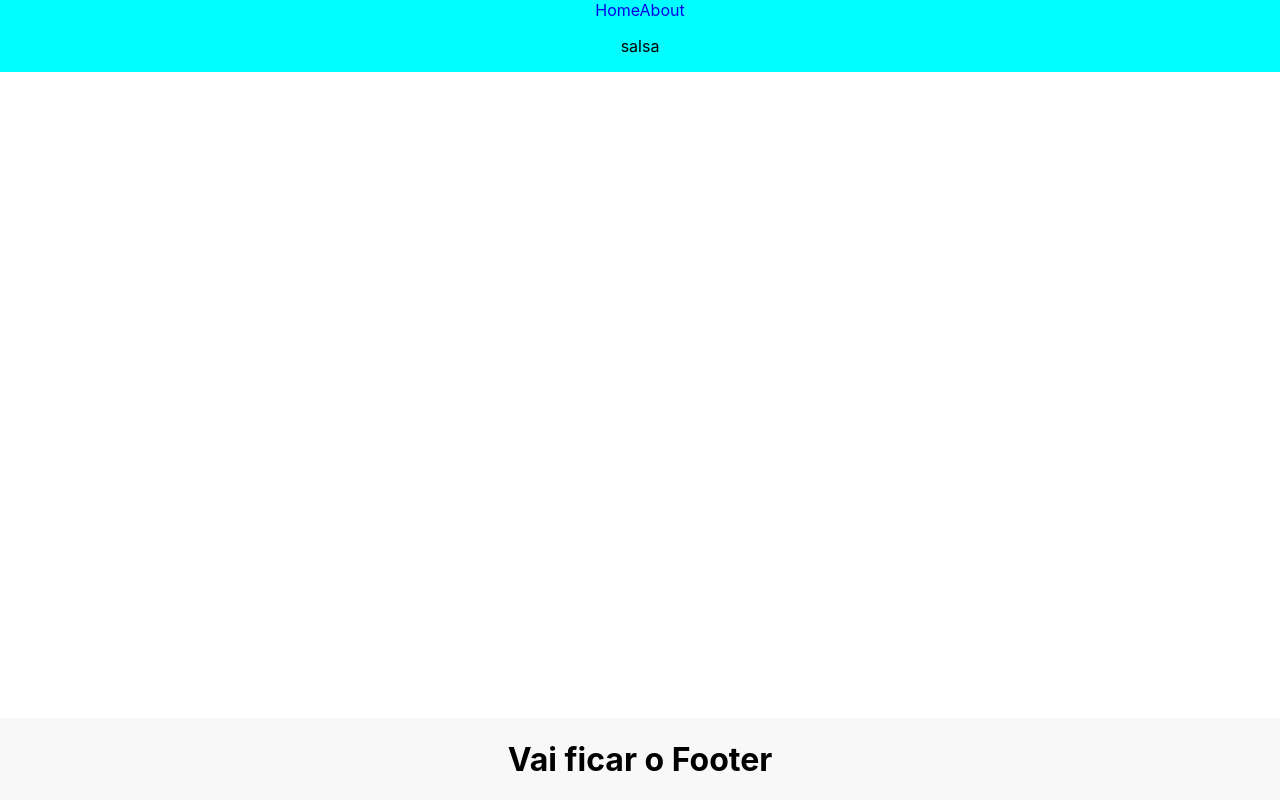
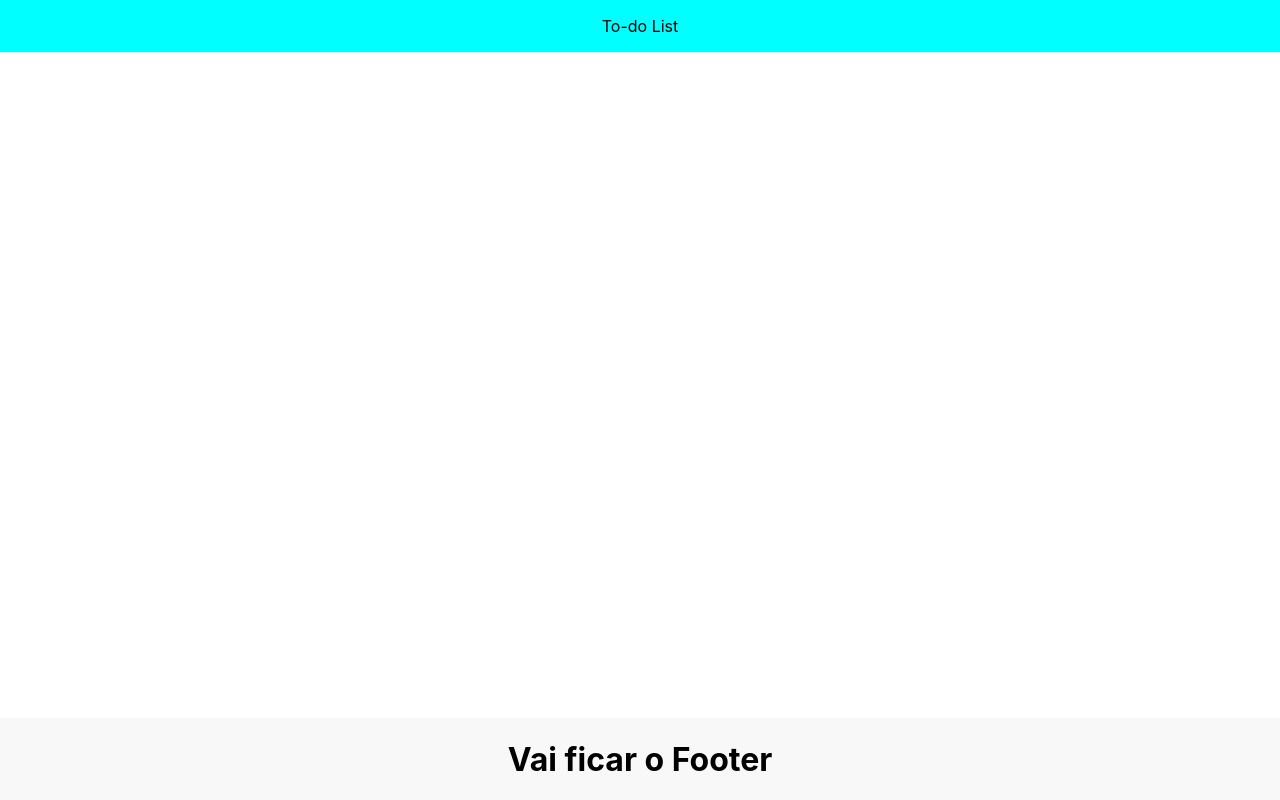
Before and after one commit to Leonardo-ST/desafio-v, a React (Create React App) app: page /about in a window 1280 px wide. Built offline with nearby package versions, Linux system fonts and the light colour scheme.

Commit message:
ta estrutulado

```diff
--- a/src/App.js
+++ b/src/App.js
@@ -1,5 +1,8 @@
+import { BrowserRouter as Router, Routes, Route} from "react-router-dom";
 import './css/App.css';
 import './css/index.css'
+import Home from "./components/pages/Home";
+//import About from "./components/pages/About";
 import Footer from './components/Footer';
 import Navbar from './components/Navbar';
 
@@ -7,6 +10,21 @@
   return (
   <div className='App'>
   <Navbar />
+ <Router>
+  <Routes>
+    <Route exact path="/" element={<Home /> } />
+  </Routes>
+ </Router>
+
+  {/*
+  <Router>
+  <Routes>
+
+          <Route path="/" element={<Home />} />
+          <Route path="/about" element={<About />} />  Rota para outra página
+        </Routes>
+      </Router>
+  */}
   <Footer />
     </div>
   )
--- a/src/components/Navbar.js
+++ b/src/components/Navbar.js
@@ -1,21 +1,14 @@
-import { BrowserRouter as Router, Routes, Route, Link } from "react-router-dom";
+//import { BrowserRouter as Router, Link } from "react-router-dom";
 import '../css/Navbar.css'
-import Home from "./pages/Home";
-import About from "./pages/About"; // Exemplo de outra página
+//import Home from "./pages/Home";
+//import About from "./pages/About"; // Exemplo de outra página
 
 function Navbar() {
   return (
     <div className="navbar">
-      <Router>
         <nav>
-          <Link to="/">Home</Link>
-          <Link to="/about">About</Link> {/* Link para outra página */}
+          <p>To-do List</p>
         </nav>
-        <Routes>
-          <Route path="/" element={<Home />} />
-          <Route path="/about" element={<About />} /> {/* Rota para outra página */}
-        </Routes>
-      </Router>
     </div>
   );
 }
--- a/src/components/pages/About.js
+++ b/src/components/pages/About.js
@@ -1,6 +1,8 @@
 function About () {
     return(
+        <body>
         <p>salsa</p>
+    </body>
     )
 }
 
```
